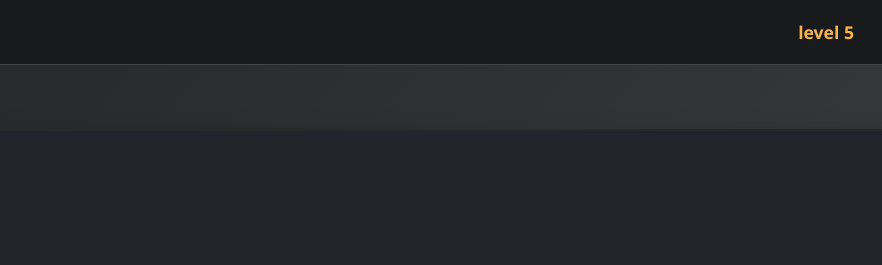
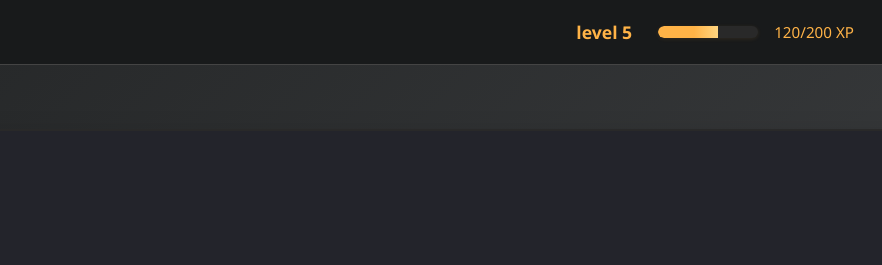
Before and after one commit to ninja2482k/focus, a plain HTML site: page dashboard.html in a window 1280 px wide. Shown: the top 265 px of the page, 258-1140 px from the left. Drawn offline with Linux system fonts and the light colour scheme.

Commit message:
Add experience bar to dashboard with dynamic XP display
- Added an experience bar to dashboard.html to visually represent user XP.
- Implemented dynamic XP calculation and display logic in script.js for real-time updates.
- Enhanced styles in style.css for the experience bar layout and appearance.

```diff
--- a/dashboard.html
+++ b/dashboard.html
@@ -20,6 +20,12 @@
             <div class="navbar-right">
                 <!-- User Level Display -->
                 <span class="level">level <span class="level-number">5</span></span>
+                <div class="expbar-container">
+                  <div class="expbar">
+                    <div class="expbar-fill" style="width: 0%"></div>
+                  </div>
+                  <span class="expbar-label">0/0 XP</span>
+                </div>
                 <!-- Settings Link -->
                 <a href="settings.html" class="settings-icon" title="Settings">
                   <img src="components/settings.png" alt="Settings" class="settings-img">
--- a/script.js
+++ b/script.js
@@ -128,6 +128,17 @@ if (window.location.pathname.endsWith('index.html') || window.location.pathname
 
 // --- Motivation Quote Randomizer ---
 document.addEventListener('DOMContentLoaded', function() {
+  // Dynamic EXP Bar for Dashboard
+  if (window.location.pathname.endsWith('dashboard.html')) {
+    // Example values; replace with real data as needed
+    const currentXP = 120;
+    const maxXP = 200;
+    const percent = Math.min(100, (currentXP / maxXP) * 100);
+    const fill = document.querySelector('.expbar-fill');
+    const label = document.querySelector('.expbar-label');
+    if (fill) fill.style.width = percent + '%';
+    if (label) label.textContent = `${currentXP}/${maxXP} XP`;
+  }
   const quotes = [
     "Success is not final, failure is not fatal: It is the courage to continue that counts. – Winston Churchill",
     "The only way to do great work is to love what you do. – Steve Jobs",
--- a/style.css
+++ b/style.css
@@ -1353,3 +1353,35 @@ display: block;
   box-shadow: 0 4px 16px rgba(255,179,71,0.18);
   transform: translateY(-2px) scale(1.03);
 }
+
+.expbar-container {
+  display: flex;
+  align-items: center;
+  gap: 10px;
+  min-width: 160px;
+}
+
+.expbar {
+  width: 100px;
+  height: 12px;
+  background: #292929;
+  border-radius: 6px;
+  overflow: hidden;
+  box-shadow: 0 1px 4px rgba(255,179,71,0.10);
+  margin-left: 8px;
+  position: relative;
+}
+
+.expbar-fill {
+  height: 100%;
+  background: linear-gradient(90deg, #ffb347 60%, #ffd580 100%);
+  border-radius: 6px 0 0 6px;
+  transition: width 0.4s cubic-bezier(.4,0,.2,1);
+}
+
+.expbar-label {
+  font-size: 0.95rem;
+  color: #ffb347;
+  margin-left: 6px;
+  min-width: 60px;
+}
```
